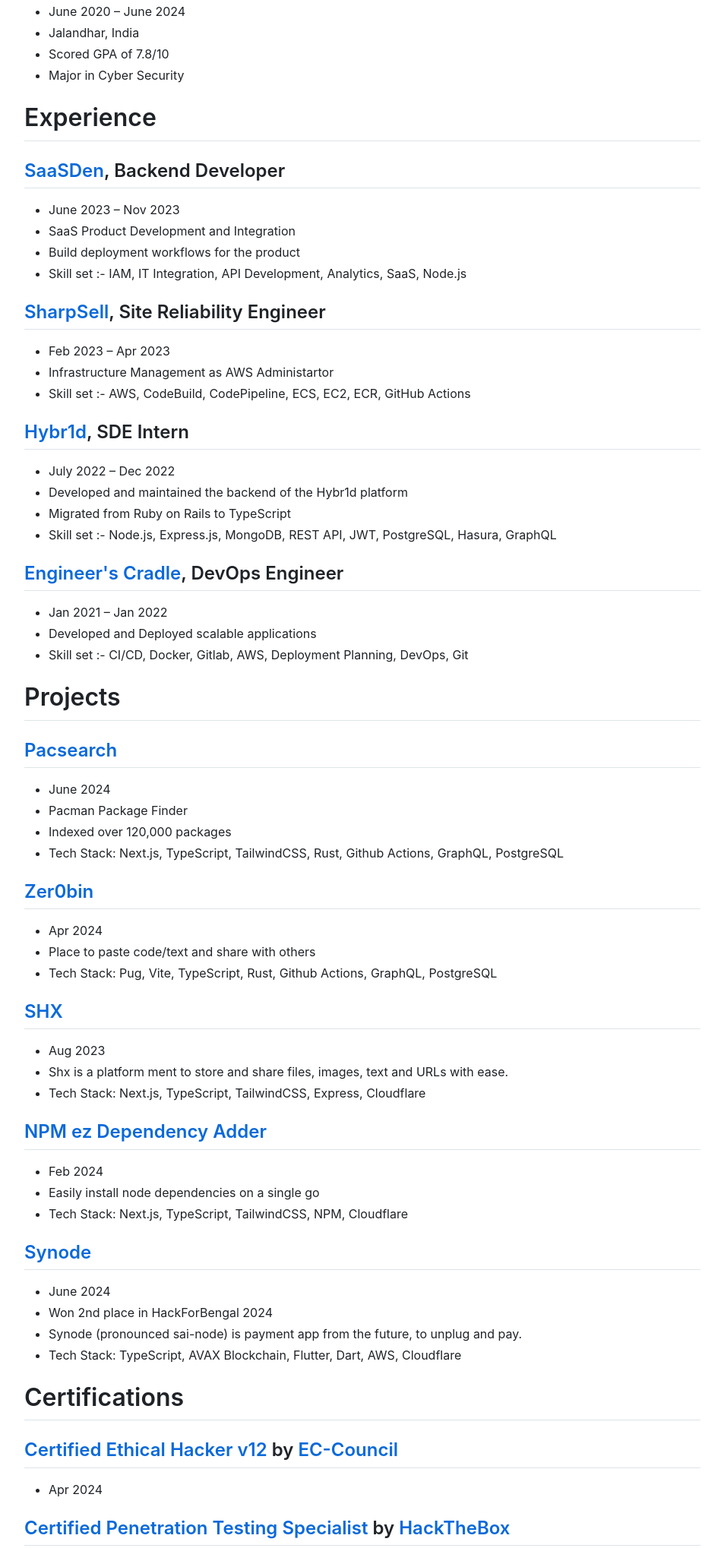
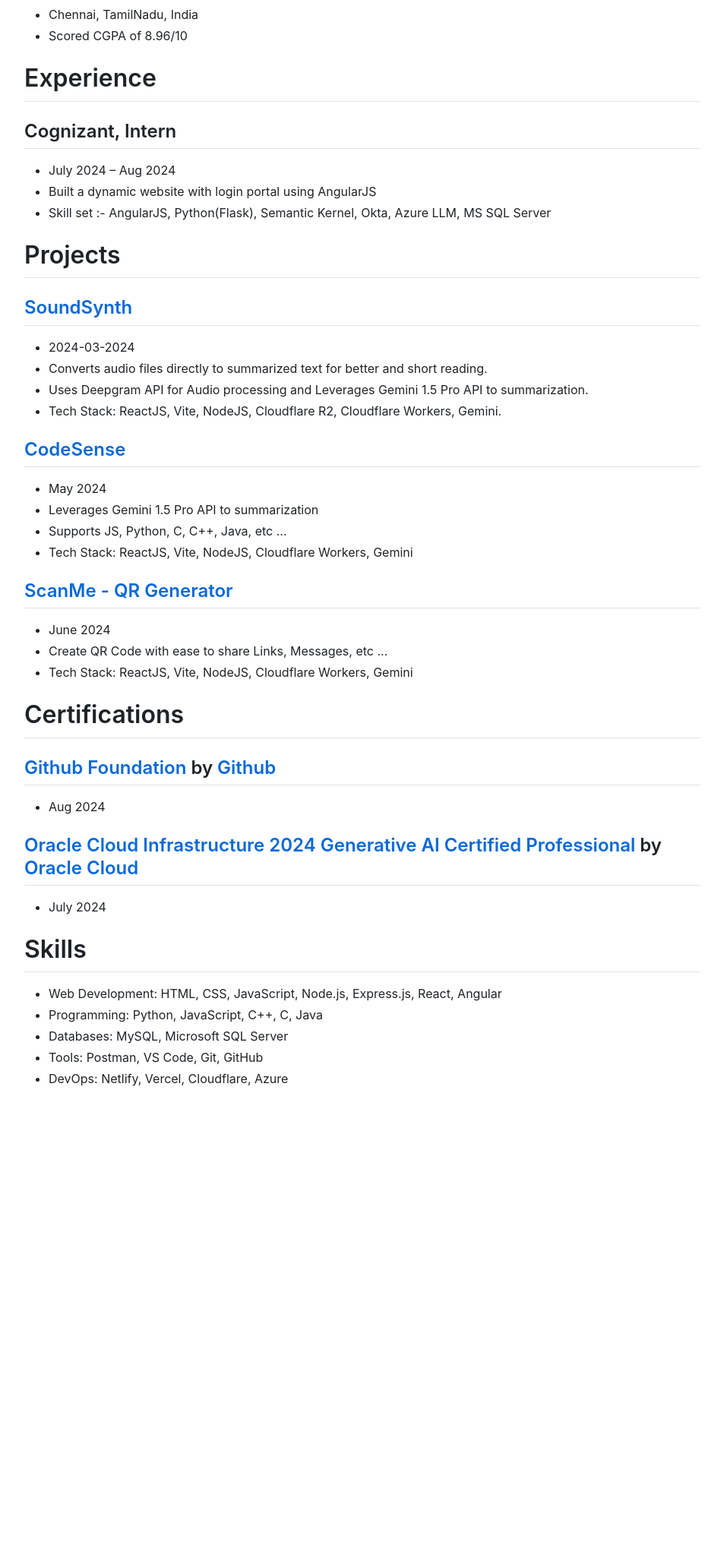
Before and after one commit to BRAVO68WEB/Cv, a plain HTML site: page docs/index.html in a window 1280 px wide. Shown: the part 622-2660 px from the top of the page at 76% size, without its empty margins (163-1116 px from the left). After the commit the page ends 2107 px from the top, so only its background shows below. Drawn offline with nearby package versions, Linux system fonts and the light colour scheme.

Commit message:
Add release 0.0.2

```diff
--- a/docs/index.html
+++ b/docs/index.html
@@ -6,7 +6,7 @@
     <meta name="viewport" content="width=device-width, initial-scale=1">
     <meta http-equiv="X-UA-Compatible" content="ie=edge">
     <title>
-        Jyotirmoy Bandyopadhayaya's CV
+        Shruti S's CV
     </title>
     <link rel="stylesheet"
         href="https://cdnjs.cloudflare.com/ajax/libs/github-markdown-css/5.5.1/github-markdown-light.min.css"
@@ -31,101 +31,67 @@
 
 <body>
     <article class="markdown-body">
-        <h1>Jyotirmoy Bandyopadhayaya's CV</h1>
+        <h1>Shruti S's CV</h1>
         <ul>
-        <li>Phone: +91 62915 59872</li>
-        <li>Email: <a href="mailto:hi@b68.dev">hi@b68.dev</a></li>
-        <li>Location: Kanchrapara, India</li>
-        <li>LinkedIn: <a href="https://linkedin.com/in/bravo68web">bravo68web</a></li>
-        <li>GitHub: <a href="https://github.com/bravo68web">bravo68web</a></li>
+        <li>Phone: +91 63825 80602</li>
+        <li>Email: <a href="mailto:shruti.sundar0405@gmail.com">shruti.sundar0405@gmail.com</a></li>
+        <li>Location: Chennai, TamilNadu, India</li>
+        <li>LinkedIn: <a href="https://linkedin.com/in/Shruti-S0405">Shruti-S0405</a></li>
+        <li>GitHub: <a href="https://github.com/Shruti-S0405">Shruti-S0405</a></li>
         </ul>
         <h1>Summary</h1>
-        <p>Accomplished Software Engineer with a over 3 years of profesional experience  and proven track record of leading high-impact projects. Expert in optimizing performance, enhancing quality, and delivering user-centric solutions for top-tier organizations. Dedicated mentor, passionate open-source advocate, and active contributor to the developer community.</p>
+        <p>Eager and driven Computer Science and Engineering student seeking opportunities to apply academic knowledge, enhance skills, and contribute to innovative projects. Passionate about leveraging technology to solve real-world problems and keen to learn and grow in a dynamic environment.</p>
         <h1>Education</h1>
-        <h2>Lovely Professional University, Bachelor of Technology in Computer Science and Engineering</h2>
+        <h2>Panimalar Engineering College, Bachelor of Engineering in Computer Science and Engineering</h2>
         <ul>
-        <li>June 2020 – June 2024</li>
-        <li>Jalandhar, India</li>
-        <li>Scored GPA of 7.8/10</li>
-        <li>Major in Cyber Security</li>
+        <li>June 2022 – June 2026</li>
+        <li>Chennai, TamilNadu, India</li>
+        <li>Scored CGPA of 8.96/10</li>
         </ul>
         <h1>Experience</h1>
-        <h2><a href="https://dunlin.ai">SaaSDen</a>, Backend Developer</h2>
+        <h2>Cognizant, Intern</h2>
         <ul>
-        <li>June 2023 – Nov 2023</li>
-        <li>SaaS Product Development and Integration</li>
-        <li>Build deployment workflows for the product</li>
-        <li>Skill set :- IAM, IT Integration, API Development, Analytics, SaaS, Node.js</li>
-        </ul>
-        <h2><a href="https://sharpsell.ai">SharpSell</a>, Site Reliability Engineer</h2>
-        <ul>
-        <li>Feb 2023 – Apr 2023</li>
-        <li>Infrastructure Management as AWS Administartor</li>
-        <li>Skill set :- AWS, CodeBuild, CodePipeline, ECS, EC2, ECR, GitHub Actions</li>
-        </ul>
-        <h2><a href="https://zenadmin.io">Hybr1d</a>, SDE Intern</h2>
-        <ul>
-        <li>July 2022 – Dec 2022</li>
-        <li>Developed and maintained the backend of the Hybr1d platform</li>
-        <li>Migrated from Ruby on Rails to TypeScript</li>
-        <li>Skill set :- Node.js, Express.js, MongoDB, REST API, JWT, PostgreSQL, Hasura, GraphQL</li>
-        </ul>
-        <h2><a href="https://engineerscradle.com">Engineer's Cradle</a>, DevOps Engineer</h2>
-        <ul>
-        <li>Jan 2021 – Jan 2022</li>
-        <li>Developed and Deployed scalable applications</li>
-        <li>Skill set :- CI/CD, Docker, Gitlab, AWS, Deployment Planning, DevOps, Git</li>
+        <li>July 2024 – Aug 2024</li>
+        <li>Built a dynamic website with login portal using AngularJS</li>
+        <li>Skill set :- AngularJS, Python(Flask), Semantic Kernel, Okta, Azure LLM, MS SQL Server</li>
         </ul>
         <h1>Projects</h1>
-        <h2><a href="https://github.com/BRAVO68WEB/pacsearch">Pacsearch</a></h2>
+        <h2><a href="https://github.com/Shruti-S0405">SoundSynth</a></h2>
+        <ul>
+        <li>2024-03-2024</li>
+        <li>Converts audio files directly to summarized text for better and short reading.</li>
+        <li>Uses Deepgram API for Audio processing and Leverages Gemini 1.5 Pro API to summarization.</li>
+        <li>Tech Stack: ReactJS, Vite, NodeJS, Cloudflare R2, Cloudflare Workers, Gemini.</li>
+        </ul>
+        <h2><a href="https://github.com/Shruti-S0405/CodeSense">CodeSense</a></h2>
+        <ul>
+        <li>May 2024</li>
+        <li>Leverages Gemini 1.5 Pro API to summarization</li>
+        <li>Supports JS, Python, C, C++, Java, etc ...</li>
+        <li>Tech Stack: ReactJS, Vite, NodeJS, Cloudflare Workers, Gemini</li>
+        </ul>
+        <h2><a href="https://github.com/Shruti-S0405/ScanMe">ScanMe - QR Generator</a></h2>
         <ul>
         <li>June 2024</li>
-        <li>Pacman Package Finder</li>
-        <li>Indexed over 120,000 packages</li>
-        <li>Tech Stack: Next.js, TypeScript, TailwindCSS, Rust, Github Actions, GraphQL, PostgreSQL</li>
-        </ul>
-        <h2><a href="https://github.com/BRAVO68WEB/zer0bin">Zer0bin</a></h2>
-        <ul>
-        <li>Apr 2024</li>
-        <li>Place to paste code/text and share with others</li>
-        <li>Tech Stack: Pug, Vite, TypeScript, Rust, Github Actions, GraphQL, PostgreSQL</li>
-        </ul>
-        <h2><a href="https://github.com/BRAVO68WEB/shx">SHX</a></h2>
-        <ul>
-        <li>Aug 2023</li>
-        <li>Shx is a platform ment to store and share files, images, text and URLs with ease. </li>
-        <li>Tech Stack: Next.js, TypeScript, TailwindCSS, Express, Cloudflare</li>
-        </ul>
-        <h2><a href="https://github.com/brag-club/npm-ez-dependency-adder">NPM ez Dependency Adder</a></h2>
-        <ul>
-        <li>Feb 2024</li>
-        <li>Easily install node dependencies on a single go</li>
-        <li>Tech Stack: Next.js, TypeScript, TailwindCSS, NPM, Cloudflare</li>
-        </ul>
-        <h2><a href="https://github.com/TheNestDevs/synode">Synode</a></h2>
-        <ul>
-        <li>June 2024</li>
-        <li>Won 2nd place in HackForBengal 2024</li>
-        <li>Synode (pronounced sai-node) is payment app from the future, to unplug and pay. </li>
-        <li>Tech Stack: TypeScript, AVAX Blockchain, Flutter, Dart, AWS, Cloudflare</li>
+        <li>Create QR Code with ease to share Links, Messages, etc ...</li>
+        <li>Tech Stack: ReactJS, Vite, NodeJS, Cloudflare Workers, Gemini</li>
         </ul>
         <h1>Certifications</h1>
-        <h2><a href="https://safe.b68dev.xyz/Kz7jk0O8.pdf">Certified Ethical Hacker v12</a> by <a href="https://www.eccouncil.org/">EC-Council</a></h2>
+        <h2><a href="https://www.credly.com/badges/f3c9792a-9ba8-4535-b9a2-f05bd0abca66">Github Foundation</a> by <a href="https://www.github.com/">Github</a></h2>
         <ul>
-        <li>Apr 2024</li>
+        <li>Aug 2024</li>
         </ul>
-        <h2><a href="https://www.credly.com/badges/d3c0c02e-4946-4ecb-a513-be4d2be8f812">Certified Penetration Testing Specialist</a> by <a href="https://www.hackthebox.com/">HackTheBox</a></h2>
+        <h2><a href="https://safe.b68dev.xyz/H1qf64oC.pdf">Oracle Cloud Infrastructure 2024 Generative AI Certified Professional</a> by <a href="https://cloud.oracle.com/">Oracle Cloud</a></h2>
         <ul>
         <li>July 2024</li>
         </ul>
         <h1>Skills</h1>
         <ul>
-        <li>Web Development: HTML, CSS, JavaScript, Node.js, Express.js, React.js, Next.js</li>
-        <li>Programming: Python, JavaScript, TypeScript, C++, Rust, Go, Shell</li>
-        <li>Databases: PostgreSQL, SQLite, Redis, MySQL, MongoDB</li>
-        <li>Tools: Postman, Vim, VS Code, Git, GitHub, Nginx</li>
-        <li>DevOps: AWS, Heroku, Netlify, Vercel, DigitalOcean, Google Cloud, Azure, GitHub Actions, CodeBuild, CodePipeline, ECS, EC2, ECR, GCP, Azure</li>
-        <li>Cyber Security: CEHv12, CPTS, Security Researcher, CTF Player, OWASP, DevSecOps, Nmap, Burp Suite, Metasploit, Wireshark, WPScan, Nessus, Nikto, OSINT</li>
+        <li>Web Development: HTML, CSS, JavaScript, Node.js, Express.js, React, Angular</li>
+        <li>Programming: Python, JavaScript, C++, C, Java</li>
+        <li>Databases: MySQL, Microsoft SQL Server</li>
+        <li>Tools: Postman, VS Code, Git, GitHub</li>
+        <li>DevOps: Netlify, Vercel, Cloudflare, Azure</li>
         </ul>
     </article>
 </body>
```
Also changed, not shown: 1 other file.
